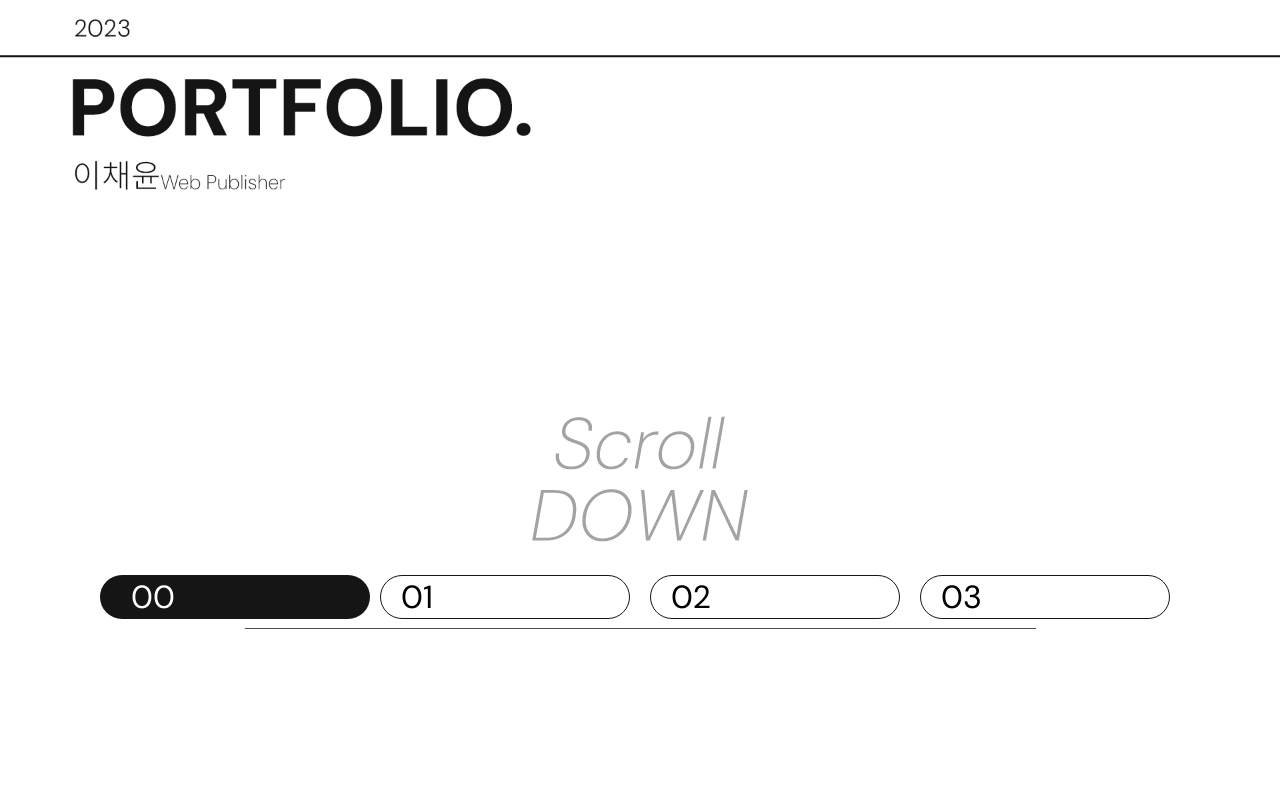
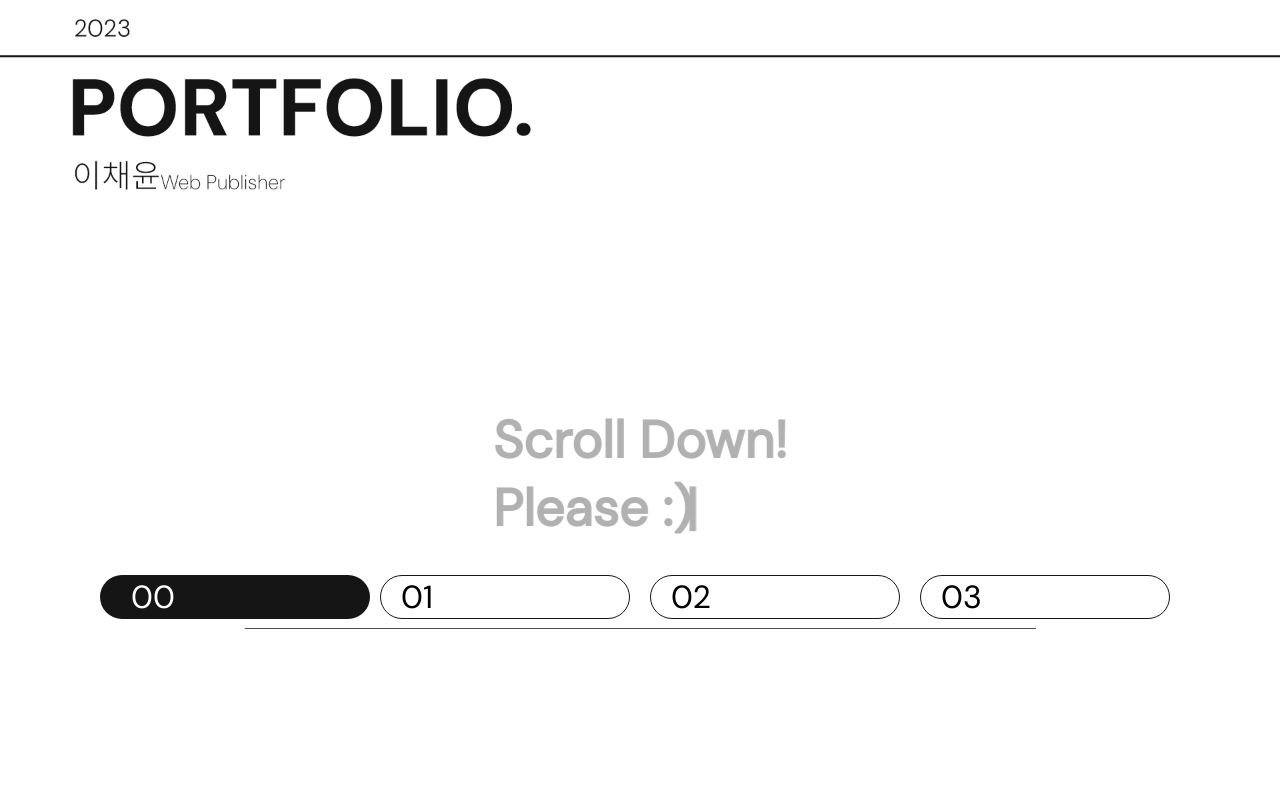
Before and after one commit to Chaeyun-Lee/portfolio, a plain HTML site: page index.html in a window 1280 px wide. Shown: the top 785 px of the page. Drawn offline with nearby package versions, Linux system fonts and the light colour scheme.

Commit message:
Add files via upload

```diff
--- a/css/p0_p2css.css
+++ b/css/p0_p2css.css
@@ -41,11 +41,13 @@ header {
   width: 100vw;
 }
 #scrollDown {
+  font-weight:600;
+  font-size: 52px;
   position: absolute;
   bottom: 20%;
   left: 50%;
   transform: translateX(-50%);
-  animation: indexEffect 1s infinite alternate linear;
+  animation: indexEffect 1.5s infinite alternate linear;
 }
 @keyframes indexEffect {
   from {
@@ -95,6 +97,16 @@ nav li:active, .actives{
 /* header 끝 ///////// Main 시작 */
 main {
   padding: 0px 5%;
+}
+.pages{
+  opacity: 0;
+  transform:translateX(-10%);
+  transition:all 1s;
+}
+.visible{
+  opacity:1;
+  transform:translateX(0%);
+  transition:all 1s;
 }
 #page01, #page02, #page03{
   min-height:100vh;
--- a/index.html
+++ b/index.html
@@ -11,13 +11,14 @@
       rel="stylesheet"
       href="https://fonts.googleapis.com/css2?family=Material+Symbols+Outlined:opsz,wght,FILL,GRAD@24,300,0,0"
     />
+    <script src="https://unpkg.com/typeit@8.7.1/dist/index.umd.js"></script>
     <style></style>
   </head>
   <body>
     <div id="container">
       <header id="page00">
         <img src="img/indexBackgroundNewVer.jpg" alt="" id="backgroundImg" />
-        <img src="img/Scroll DOWN.png" id="scrollDown" />
+        <p id="scrollDown"></p>
         <nav>
           <ul id="mainPagebtn">
             <a href="#page00" class="menuBtns"><li>00</li></a>
@@ -325,7 +326,7 @@
     </div>
   </body>
   <script>
-    //scroll event
+    //scroll event(menu 상단고정)
     const headerMenu = document.querySelector("#mainPagebtn");
     const mainPage = document.querySelector("#page01");
     window.addEventListener("scroll", function () {
@@ -338,25 +339,40 @@
       }
     });
 
-    // const pages = document.querySelectorAll('.pages');
+    //intersection 감시 (page 나타날 때 애니메이션)
+    const pages = document.querySelectorAll('.pages');
 
-    // const obsever = new IntersectionObserver(
-    //     (pages) => {
-    //         pages.forEach(function (pages){
-    //             if(pages.isIntersecting){
-    //                 pages.target.classList.add('visible');
-    //             }
-    //             else{
-    //                 pages.target.classList.remove('visible');
-    //             }
-    //         })
-    // },
-    // {
-    //     threshold: 0.3
-    // }
-    // );
-    // pages.forEach((pages)=>
-    //     obsever.observe(pages));
+    const obsever = new IntersectionObserver(
+        (e) => {
+            e.forEach((pages)=>{
+                if(pages.isIntersecting){
+                    pages.target.classList.add('visible');
+                }
+                else{
+                    pages.target.classList.remove('visible');
+                }
+            })
+    },
+    {
+        threshold: 0.5
+    }
+    );
+        obsever.observe(pages[0]);
+        obsever.observe(pages[1]);
+        obsever.observe(pages[2]);
+
+
+      const scrollDown = document.querySelector('#scrollDown');
+
+      const typeAni = new TypeIt(scrollDown, {speed:50, startDelay:1000})
+      .type("Scroll down!", {delay:500})
+      .move(-4, {delay:200})
+      .delete(1)
+      .type("D", {delay:300})
+      .move(4)
+      .pause(500)
+      .type("<br>Please :)")
+      .go();
   </script>
   <script>
     //jquery
```
